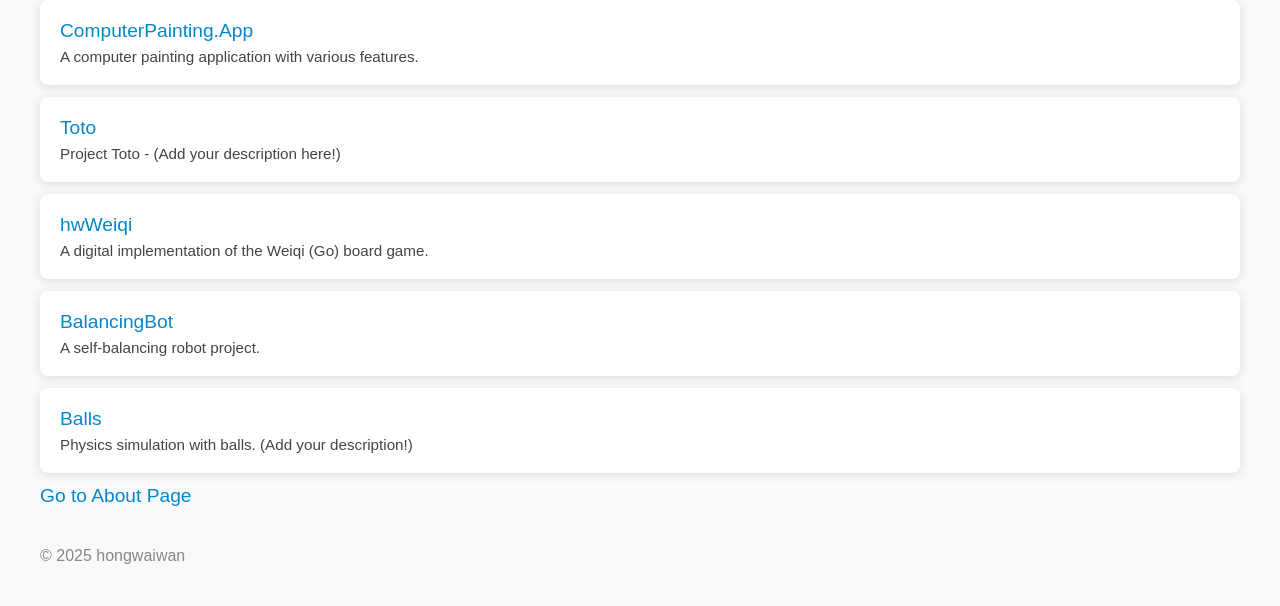
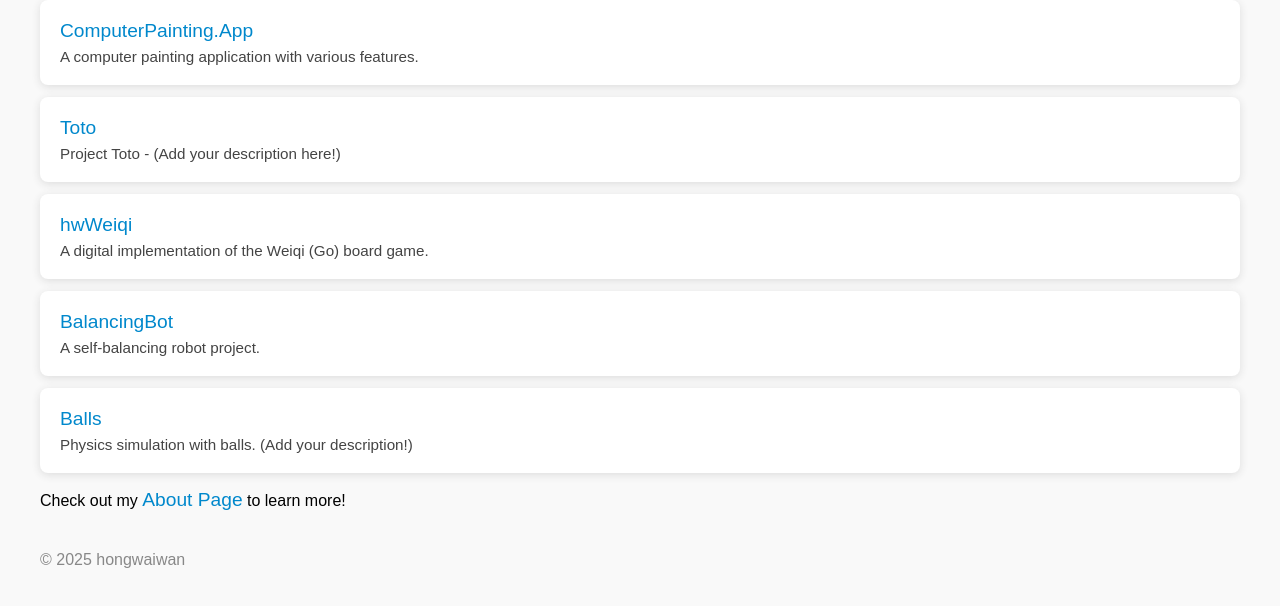
Before and after one commit to hongwaiwan/hongwaiwan.github.io, a plain HTML site: page index.html in a window 1280 px wide. Shown: the part 98-704 px from the top of the page. Drawn offline with Linux system fonts and the light colour scheme.

Commit message:
Update index.html

```diff
--- a/index.html
+++ b/index.html
@@ -37,7 +37,7 @@
       <div class="desc">Physics simulation with balls. (Add your description!)</div>
     </li>
     <!-- Add more projects as needed -->
-      <a href="about.html">Go to About Page</a>
+      <p>Check out my <a href="about.html">About Page</a> to learn more!</p>
   </ul>
   <footer style="margin-top:40px; color:#888;">&copy; 2025 hongwaiwan</footer>
 </body>
```
